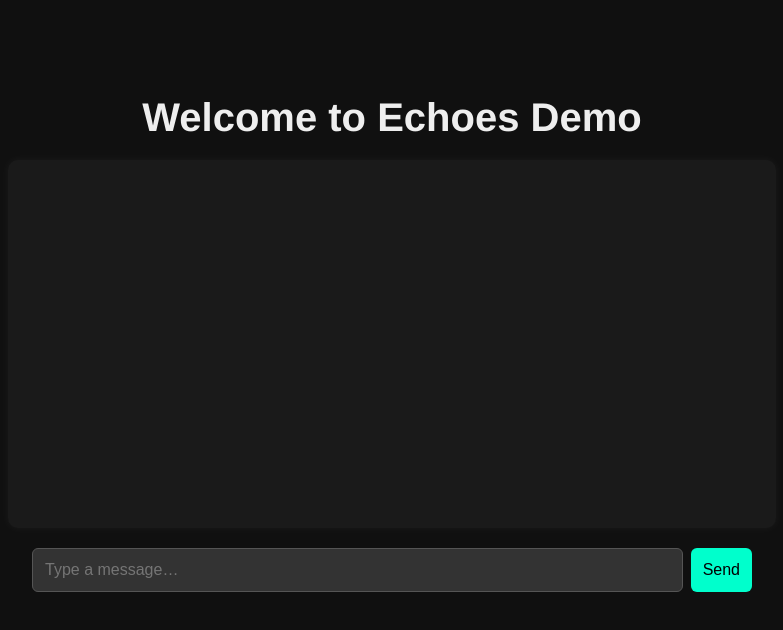
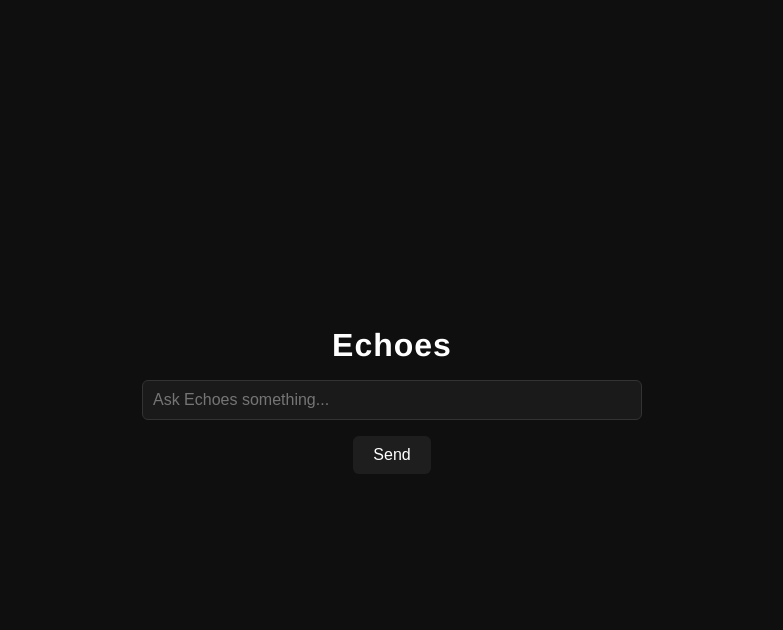
Before and after one commit to echoesai/g.core, a plain HTML site: page index.html in a window 1280 px wide. Shown: the whole page, without its empty margins (248-1031 px from the left). Drawn offline with Linux system fonts and the light colour scheme.

Commit message:
Update index.html

```diff
--- a/index.html
+++ b/index.html
@@ -2,114 +2,64 @@
 <html lang="en">
 <head>
   <meta charset="UTF-8" />
-  <meta name="viewport" content="width=device-width, initial-scale=1.0"/>
-  <title>Echoes Demo</title>
+  <meta name="viewport" content="width=device-width, initial-scale=1.0" />
+  <title>Echoes</title>
   <style>
+    * {
+      margin: 0;
+      padding: 0;
+      box-sizing: border-box;
+    }
+
     body {
-      background-color: #101010;
-      color: #eeeeee;
+      height: 100dvh;
+      background-color: #0f0f0f;
+      color: #fff;
       font-family: 'Helvetica Neue', sans-serif;
       display: flex;
       flex-direction: column;
+      justify-content: center;
       align-items: center;
-      justify-content: flex-start;
-      padding: 60px 20px;
-      min-height: 100vh;
+      padding: 2rem;
     }
+
     h1 {
-      font-size: 2.5rem;
-      margin-bottom: 20px;
-      text-align: center;
+      font-size: 2rem;
+      margin-bottom: 1rem;
+      letter-spacing: 1px;
     }
-    #chat {
-      width: 100%;
-      max-width: 720px;
-      background: #1a1a1a;
-      padding: 24px;
-      border-radius: 10px;
-      box-shadow: 0 0 10px rgba(255, 255, 255, 0.05);
-      min-height: 320px;
-      max-height: 500px;
-      overflow-y: auto;
-      white-space: pre-wrap;
+
+    input[type="text"] {
+      padding: 10px;
+      width: 80vw;
+      max-width: 500px;
+      border-radius: 6px;
+      border: 1px solid #333;
+      background-color: #1a1a1a;
+      color: #fff;
+      font-size: 1rem;
+      margin-bottom: 1rem;
     }
-    .input-row {
-      display: flex;
-      justify-content: center;
-      width: 100%;
-      max-width: 720px;
-      margin-top: 20px;
+
+    button {
+      background-color: #1e1e1e;
+      color: #fff;
+      border: none;
+      padding: 10px 20px;
+      border-radius: 6px;
+      font-size: 1rem;
+      cursor: pointer;
+      transition: background-color 0.2s ease;
     }
-    input, button {
-      font-size: 1rem;
-      padding: 12px;
-      border-radius: 6px;
-    }
-    input {
-      flex: 1;
-      background: #333;
-      color: #fff;
-      border: 1px solid #555;
-      margin-right: 8px;
-    }
-    button {
-      background: #00ffcc;
-      color: #000;
-      border: none;
-      cursor: pointer;
+
+    button:hover {
+      background-color: #333;
     }
   </style>
 </head>
 <body>
-  <h1>Welcome to Echoes Demo</h1>
-  <div id="chat"></div>
-  <div class="input-row">
-    <input id="input" type="text" placeholder="Type a message…" />
-    <button id="send">Send</button>
-  </div>
-
-  <script>
-    const input = document.getElementById('input');
-    const button = document.getElementById('send');
-    const chat = document.getElementById('chat');
-
-    function appendMessage(sender, text) {
-      const message = document.createElement('div');
-      message.innerHTML = `<strong>${sender}:</strong> ${text}`;
-      message.style.marginBottom = '12px';
-      chat.appendChild(message);
-      chat.scrollTop = chat.scrollHeight;
-    }
-
-    async function sendMessage() {
-      const text = input.value.trim();
-      if (!text) return;
-
-      appendMessage('You', text);
-      input.value = '';
-
-      try {
-        const response = await fetch('https://secure-vault.gregzed.repl.co/api/generate', {
-          method: 'POST',
-          headers: { 'Content-Type': 'application/json' },
-          body: JSON.stringify({ prompt: text })
-        });
-
-        const data = await response.json();
-        if (data.response) {
-          appendMessage('Echoes', data.response);
-        } else {
-          appendMessage('Echoes', '(no response)');
-        }
-      } catch (err) {
-        appendMessage('Echoes', 'error connecting to server');
-      }
-    }
-
-    button.addEventListener('click', sendMessage);
-    input.addEventListener('keydown', e => {
-      if (e.key === 'Enter') sendMessage();
-    });
-  </script>
+  <h1>Echoes</h1>
+  <input type="text" placeholder="Ask Echoes something..." />
+  <button>Send</button>
 </body>
 </html>
```
